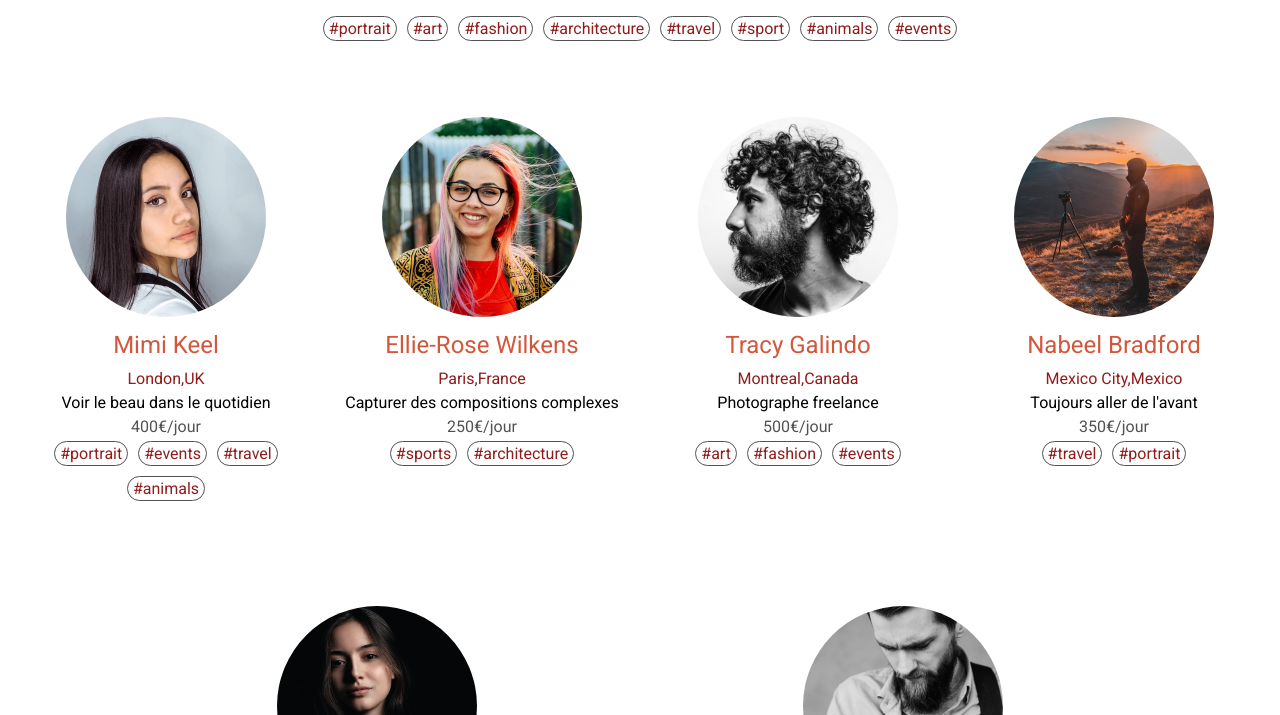
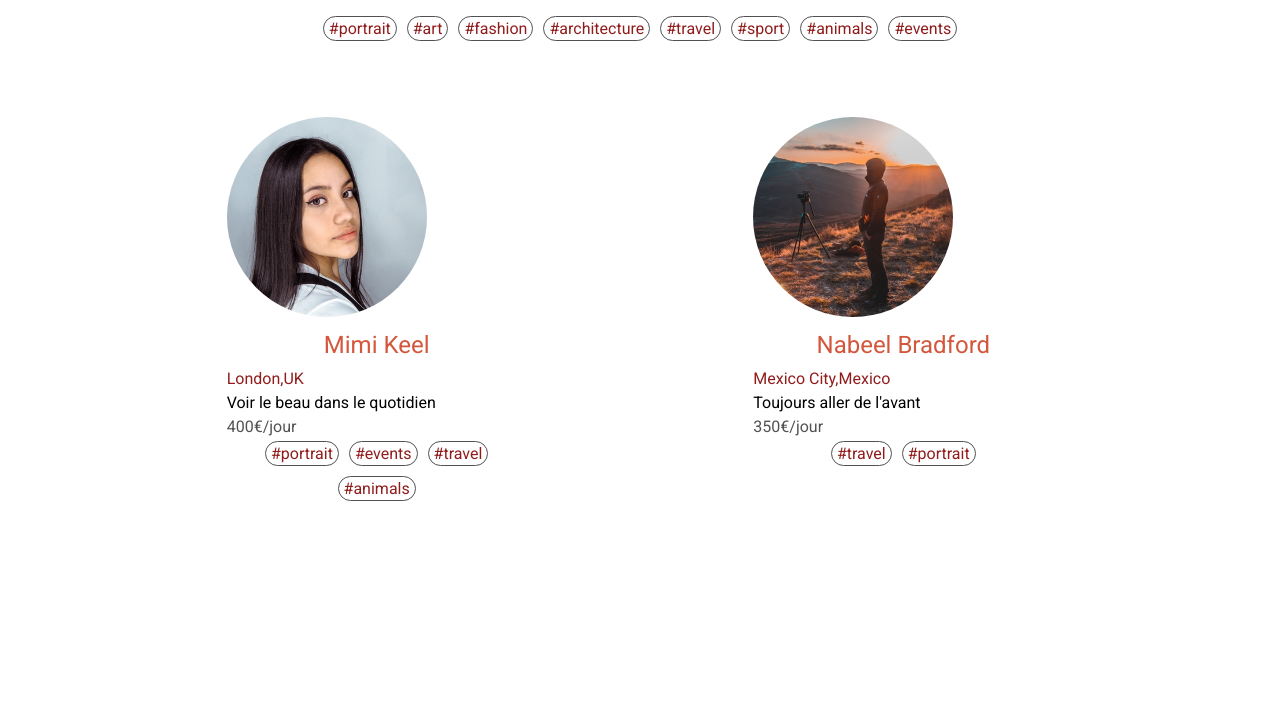
Before and after one commit to elisamlk/MalekElisabeth_6_24052021, a plain HTML site: page index.html in a window 1280 px wide. Both pictures are taken after a click on the link "#portrait". Shown: the part 85-800 px from the top of the page. Drawn offline with Linux system fonts and the light colour scheme.

Commit message:
Filtres par tag sur la page d'accueil

```diff
--- a/index.html
+++ b/index.html
@@ -20,14 +20,14 @@
     <header class="main-header" role="banner">
       <img src="img/logo/logo.png" alt="logo FishEye" role="img" />
       <nav class="navigation" aria-label="main navigation">
-        <a href="#" class="nav-link portrait"  aria-label="tags">#portrait</a>
-        <a href="#" class="nav-link art"  aria-label="tags">#art</a>
-        <a href="#" class="nav-link fashion" aria-label="tags">#fashion</a>
-        <a href="#" class="nav-link architecture" aria-label="tags">#architecture</a>
-        <a href="#" class="nav-link travel" aria-label="tags">#travel</a>
-        <a href="#" class="nav-link sport" aria-label="tags">#sport</a>
-        <a href="#" class="nav-link animals" aria-label="tags">#animals</a>
-        <a href="#" class="nav-link events" aria-label="tags">#events</a>
+        <a href="#" class="nav-link portrait" data-filter="portrait"  aria-label="tags">#portrait</a>
+        <a href="#" class="nav-link art" data-filter="art"  aria-label="tags">#art</a>
+        <a href="#" class="nav-link fashion" data-filter="fashion" aria-label="tags">#fashion</a>
+        <a href="#" class="nav-link architecture" data-filter="architecture" aria-label="tags">#architecture</a>
+        <a href="#" class="nav-link travel" data-filter="travel" aria-label="tags">#travel</a>
+        <a href="#" class="nav-link sport" data-filter="sport" aria-label="tags">#sport</a>
+        <a href="#" class="nav-link animals" data-filter="animals" aria-label="tags">#animals</a>
+        <a href="#" class="nav-link events" data-filter="events" aria-label="tags">#events</a>
       </nav>
       <h1>Nos photographes</h1>
     </header>
--- a/js/main.js
+++ b/js/main.js
@@ -1,5 +1,4 @@
 let navLinks = document.querySelectorAll(".nav-link");
-console.log(navLinks);
 
 fetch("data/FishEyeData.json")
   .then((response) => response.json())
@@ -9,21 +8,35 @@ fetch("data/FishEyeData.json")
     for (let i = 0; i < photographers.length; i++) {
       addPhotographerCard(photographers[i]);
     }
-
-    let tags = document.querySelectorAll(".tags-list");
-    let photographerCard = document.querySelectorAll(".photographer-card");
-    for (const n in navLinks) {
-      navLinks[n].addEventListener("click", (e) => {
-
-      }
-      )
+    for (let n in navLinks) {
+      navLinks[n].addEventListener("click", function () {
+        let selectedTag = navLinks[n].getAttribute("data-filter");
+        console.log(selectedTag);
+        let cardsToDisplay = document.querySelectorAll(
+          `.photographer-card.${selectedTag}`
+        );
+        console.log(cardsToDisplay);
+        let cardsToHide = document.querySelectorAll(
+          `.photographer-card:not(.${selectedTag})`
+        );
+        console.log(cardsToHide);
+        cardsToDisplay.forEach((cardToDisplay) => {
+          cardToDisplay.classList.add("display");
+          cardToDisplay.classList.remove("hide");
+        });
+        cardsToHide.forEach((cardToHide) => {
+          cardToHide.classList.add("hide");
+          cardToHide.classList.remove("display");
+        });
+      });
     }
   });
 
-
 function addPhotographerCard(photographer) {
   let photographerDisplay = document.querySelector(".photographer-display");
-  photographerDisplay.innerHTML += `<section class="photographer-card">
+  photographerDisplay.innerHTML += `<section class="photographer-card ${photographer.tags
+    .map((tag) => `${tag}`)
+    .join(" ")}">
       <a class="link" href="html/photographer.html?id=${photographer.id}">
         <img src="img/photographers/${photographer.portrait}" alt="">
         <h2>${photographer.name}</h2>
@@ -34,7 +47,9 @@ function addPhotographerCard(photographer) {
       </div>
       <p class="tagline">${photographer.tagline}</p>
       <p class="price">${photographer.price}€/jour</p>
-      <ul class="tags">${photographer.tags.map((tag) => `<li class="tags-list"${tag}">#${tag}</li>`).join(" ")}
+      <ul class="tags">${photographer.tags
+      .map((tag) => `<li class="tags-list" data-filter="${tag}">#${tag}</li>`)
+      .join(" ")}
         </ul>
       </section>`;
 }
--- a/js/photographer.js
+++ b/js/photographer.js
@@ -43,7 +43,7 @@ fetch("../data/FishEyeData.json")
   });
 
 function addNameInForm(photographer) {
-  let photographerName = document.getElementsByTagName("h3");
+  let photographerName = document.getElementById("test");
   photographerName.textContent = photographer.name;
   console.log(photographerName);
 }
--- a/scss/_home-page.scss
+++ b/scss/_home-page.scss
@@ -92,6 +92,14 @@ body {
   color: $third-color;
 }
 
+.hide{
+  display: none;
+}
+
+.display{
+  display: block;
+}
+
 /*MEDIA QUERIES*/
 
 @media screen and (max-width: 768px) {
```
Also changed, not shown: html/photographer.html (+39 -9 lines), style/style.css, 1 other file.
